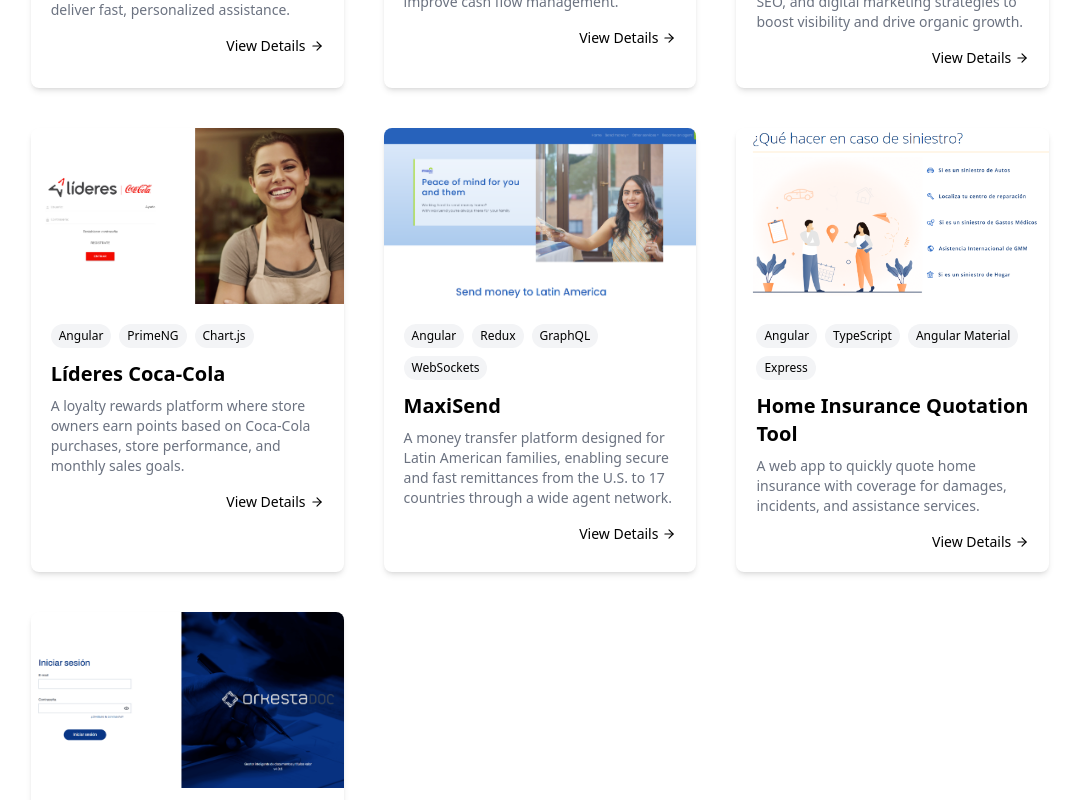
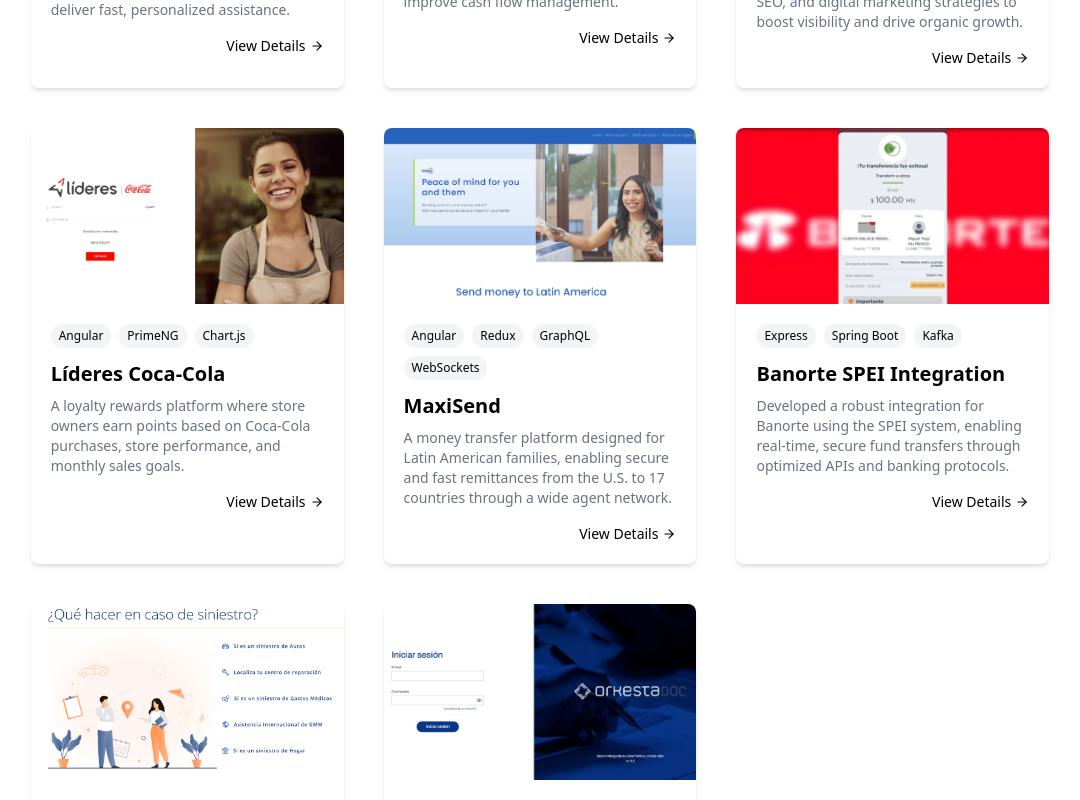
Before and after one commit to fernandoox/luisfer, a Next.js app: page / in a window 1280 px wide. Shown: the part 1100-1900 px from the top of the page, without its empty margins (100-1180 px from the left). Built offline with nearby package versions, Linux system fonts and the light colour scheme.

Commit message:
feat: add new project "Banorte SPEI Integration" with description and image

```diff
--- a/src/components/Projects.tsx
+++ b/src/components/Projects.tsx
@@ -61,6 +61,15 @@
       "A money transfer platform designed for Latin American families, enabling secure and fast remittances from the U.S. to 17 countries through a wide agent network.",
     image: "/projects/maxi.webp",
     tags: ["Angular", "Redux", "GraphQL", "WebSockets"],
+    featured: false,
+  },
+  {
+    id: "project-8",
+    title: "Banorte SPEI Integration",
+    description:
+      "Developed a robust integration for Banorte using the SPEI system, enabling real-time, secure fund transfers through optimized APIs and banking protocols.",
+    image: "/projects/banorte.webp",
+    tags: ["Express", "Spring Boot", "Kafka"],
     featured: false,
   },
   {
```
Also changed, not shown: public/projects/banorte.webp (added).
